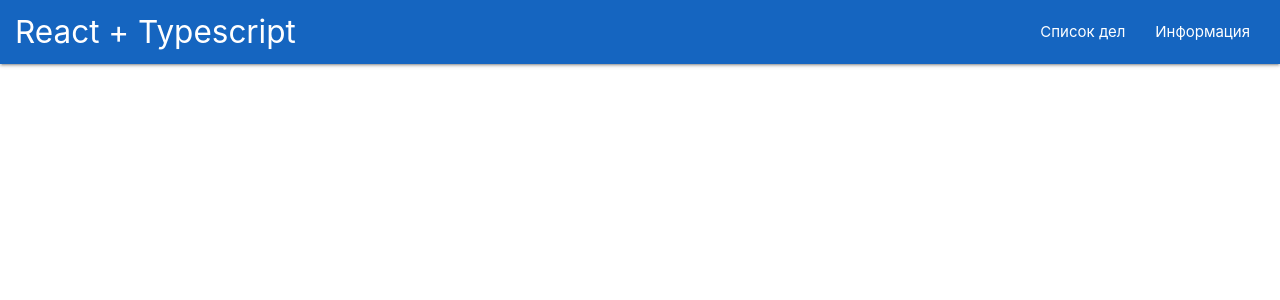
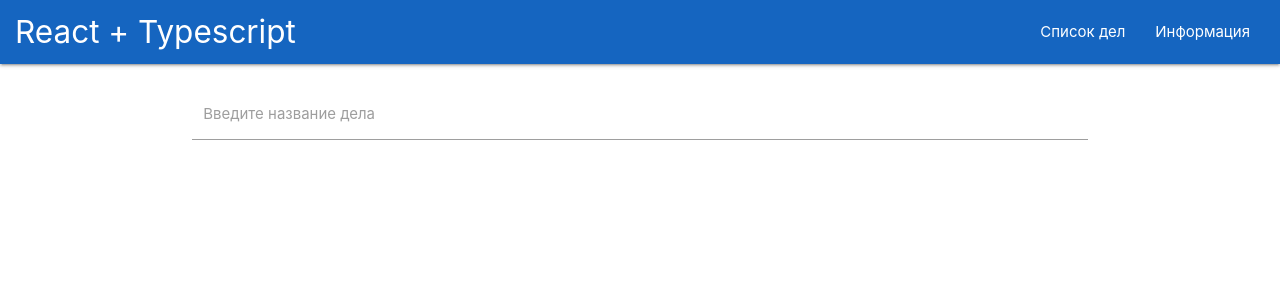
Before and after one commit to aSosunoff/React-Typescript-01, a React (Create React App) app: page / in a window 1280 px wide. Shown: the top 300 px of the page. Built offline with nearby package versions, Linux system fonts and the light colour scheme.

Commit message:
Added todo form component

```diff
--- a/src/assets/index.scss
+++ b/src/assets/index.scss
@@ -7,3 +7,7 @@
   padding-left: 1rem;
   padding-right: 1rem;
 }
+
+.mt2 {
+  margin-top: 2rem;
+}
--- /dev/null
+++ b/src/components/TodoForm/TodoForm.tsx
@@ -0,0 +1,12 @@
+import React from "react";
+
+const TodoForm: React.FC = () => {
+  return (
+    <div className="input-field col s6 mt2">
+      <input id="title" type="text" />
+      <label htmlFor="title">Введите название дела</label>
+    </div>
+  );
+};
+
+export default TodoForm;
--- /dev/null
+++ b/src/components/TodoForm/index.tsx
@@ -0,0 +1 @@
+export { default } from "./TodoForm";
--- a/src/components/app/App.tsx
+++ b/src/components/app/App.tsx
@@ -1,11 +1,14 @@
 import React from "react";
 import Navbar from "../navbar";
+import TodoForm from "../TodoForm";
 
 const App: React.FC = () => {
   return (
     <>
       <Navbar />
-      <div className="container"></div>
+      <div className="container">
+        <TodoForm />
+      </div>
     </>
   );
 };
```
Also changed, not shown: 1 other file (tests, documents, lock files or other folders).
